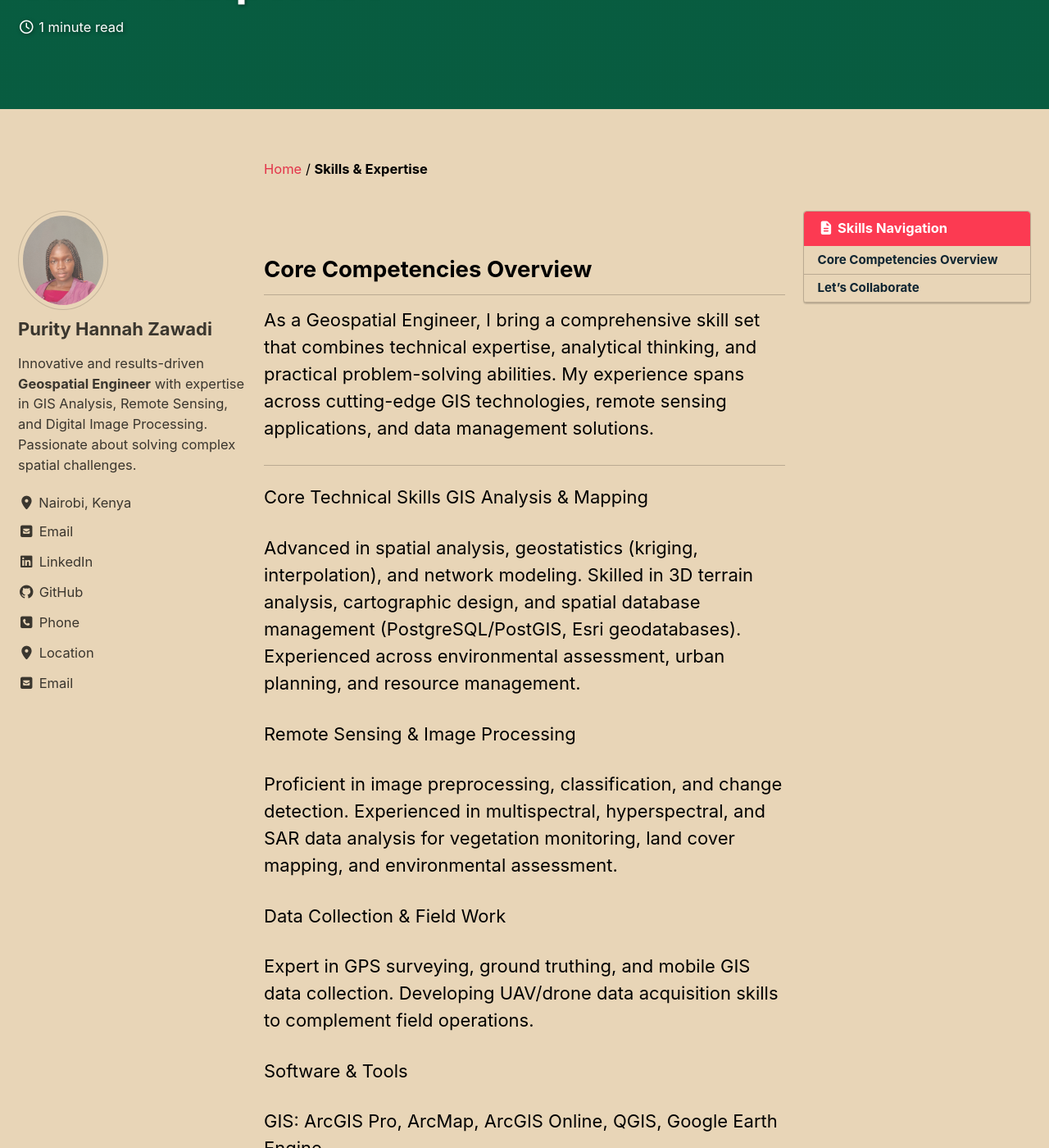
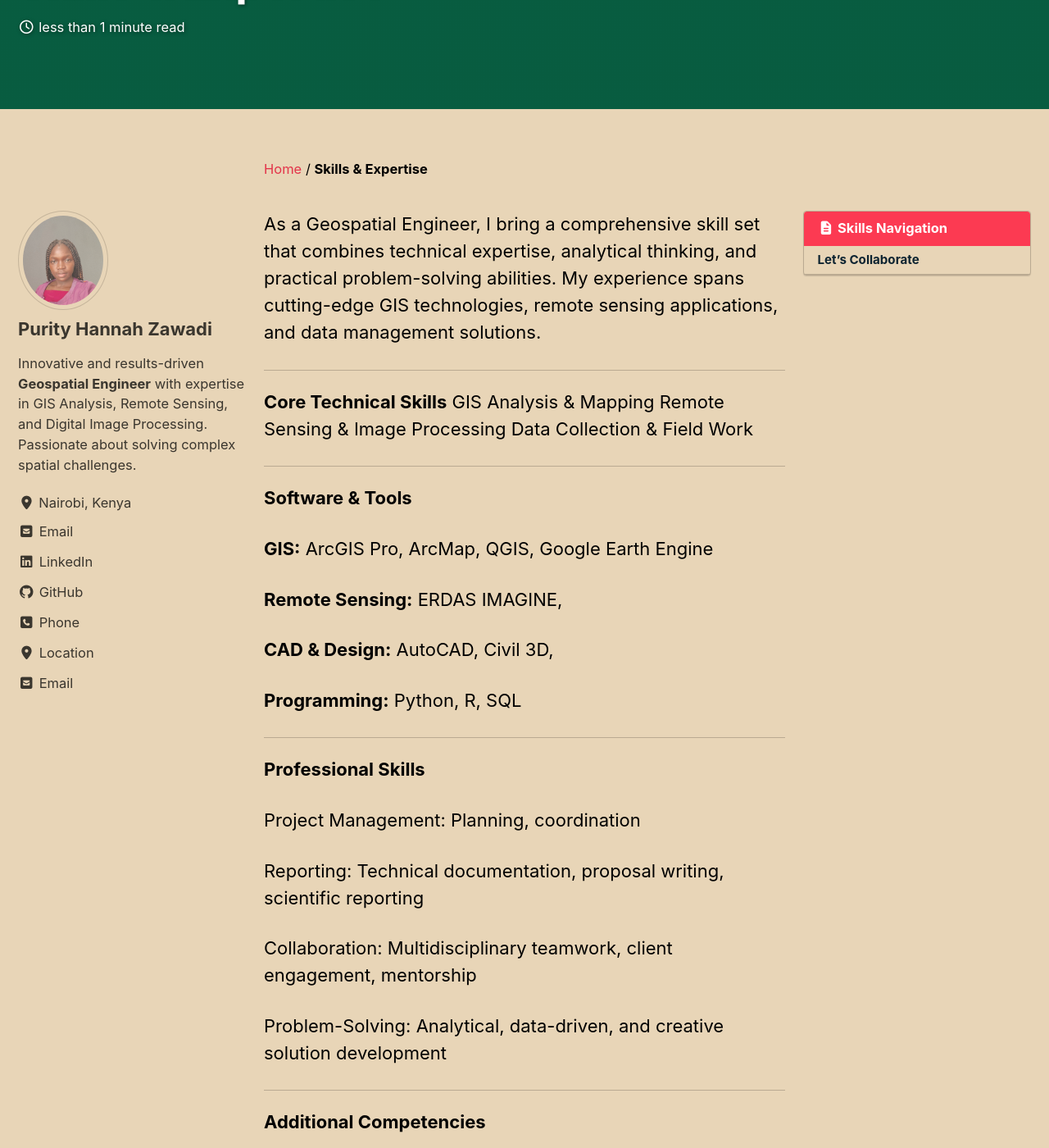
Before and after one commit to purityhannahzawadi/purityhannahzawadi.github.io, a Jekyll site: the page built from _pages/skills.md, in a window 1280 px wide and 1400 px high, scrolled down 206 px. Shown: the whole window at 82% size. Built offline with Jekyll 4.4.1, drawn with Linux system fonts in a browser that asks for light colours; cached includes are drawn as plain includes; some of the changed text lies outside the part shown.

Commit message:
Update skills.md

```diff
--- a/_pages/skills.md
+++ b/_pages/skills.md
@@ -11,40 +11,32 @@
   overlay_filter: "0.5"
 ---
 
-## Core Competencies Overview
-
-As a Geospatial Engineer, I bring a comprehensive skill set that combines technical expertise, analytical thinking, and practical problem-solving abilities. My experience spans across cutting-edge GIS technologies, remote sensing applications, and data management solutions.
+As a Geospatial Engineer, I bring a comprehensive skill set that combines technical expertise, analytical thinking, and practical problem-solving abilities. My experience spans cutting-edge GIS technologies, remote sensing applications, and data management solutions.
 
 ---
 
-Core Technical Skills
+**Core Technical Skills**
 GIS Analysis & Mapping
-
-Advanced in spatial analysis, geostatistics (kriging, interpolation), and network modeling. Skilled in 3D terrain analysis, cartographic design, and spatial database management (PostgreSQL/PostGIS, Esri geodatabases). Experienced across environmental assessment, urban planning, and resource management.
-
 Remote Sensing & Image Processing
-
-Proficient in image preprocessing, classification, and change detection. Experienced in multispectral, hyperspectral, and SAR data analysis for vegetation monitoring, land cover mapping, and environmental assessment.
-
 Data Collection & Field Work
 
-Expert in GPS surveying, ground truthing, and mobile GIS data collection. Developing UAV/drone data acquisition skills to complement field operations.
+---
 
-Software & Tools
+**Software & Tools**
 
-GIS: ArcGIS Pro, ArcMap, ArcGIS Online, QGIS, Google Earth Engine
+**GIS:** ArcGIS Pro, ArcMap, QGIS, Google Earth Engine
 
-Remote Sensing: ENVI, ERDAS IMAGINE, SNAP, GRASS GIS
+**Remote Sensing:** ERDAS IMAGINE,
 
-CAD & Design: AutoCAD, Civil 3D, SketchUp
+**CAD & Design:** AutoCAD, Civil 3D,
 
-Databases: PostgreSQL/PostGIS, SQL Server, SQLite/SpatiaLite
+**Programming:** Python, R, SQL
 
-Programming: Python (ArcPy, GDAL, GeoPandas, Matplotlib), R (spatial stats), SQL
+---
 
-Professional Skills
+**Professional Skills**
 
-Project Management: Planning, coordination, QA/QC, stakeholder communication
+Project Management: Planning, coordination
 
 Reporting: Technical documentation, proposal writing, scientific reporting
 
@@ -52,13 +44,15 @@
 
 Problem-Solving: Analytical, data-driven, and creative solution development
 
-Additional Competencies
+---
+
+**Additional Competencies**
 
 Languages: Fluent in English and Kiswahili
 
-Computer Skills: MS Office Suite, Adobe Photoshop/Illustrator, Git/GitHub, Windows & Linux
+Computer Skills: MS Office Suite, Git/GitHub, Windows & Linux
 
-Domain Knowledge: Environment, natural resources, urban planning, and public health
+Domain Knowledge: Environment, natural resources, public health, and cloud
 
 Continuous Learning
 
@@ -66,24 +60,14 @@
 
 Machine learning for GIS and spatial AI
 
+Cloud
+
 Web GIS and cloud-based geospatial analysis
 
-Python automation and UAV photogrammetry
-
-Certifications & Education
-
-Member, Institution of Surveyors of Kenya (since 2023)
-
-B.Eng. Geospatial Engineering, Technical University of Kenya (2024, Upper Second-Class Honors)
-
-Pursuing additional certifications in GIS and Remote Sensing
+Python automation
 
 ---
 
 ## Let's Collaborate
 
 I'm always eager to apply my skills to new challenges and learn from diverse projects.
-
-[Contact Me](/contact/){: .btn .btn--primary .btn--large}
-[View My Portfolio](/portfolio/){: .btn .btn--info .btn--large}
-[Download Resume](/assets/files/resume.pdf){: .btn .btn--success .btn--large}
```
